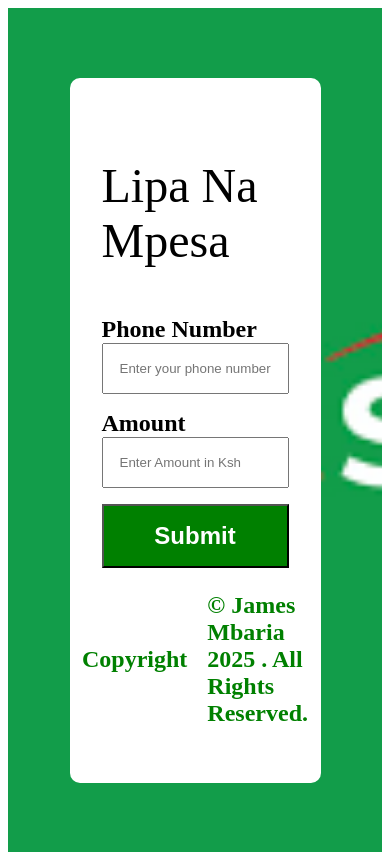
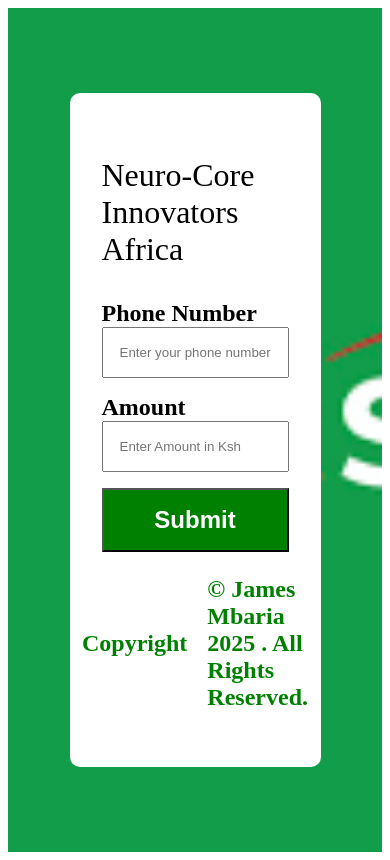
Before and after one commit to jamesmbaria1234/LIPA-NA-MPESA, a React (Vite) app in the folder client/: page / in a window 390 px wide. Built offline with nearby package versions, Linux system fonts and the light colour scheme; no server answers.

Commit message:
work on responsivness

```diff
--- a/client/src/App.css
+++ b/client/src/App.css
@@ -18,6 +18,13 @@
 p{
     font-size: 3rem;
     text-transform: capitalize;
+    font-weight: 600;
+}
+@media screen and (max-width:45.375em){
+ p{
+   font-weight: 500;
+   font-size: 2rem;
+ }
 }
 label{
     text-transform: capitalize;
--- a/client/src/App.jsx
+++ b/client/src/App.jsx
@@ -15,6 +15,7 @@
       // console.log("Sending data:", values);
       try {
         SetIsLoading(true)
+
        const response= await axios.post(`${API_URL}api/stkPush`, {
           phoneNumber: String(values.phone),
           amount: String(values.amount),
@@ -28,6 +29,7 @@
         // console.log("frontend response",response);
         toast.success("Payment request sent successfully");
       } catch (error) {
+
         toast.error('Something went wrong ⚠️')
         // console.error("Error submitting form:", error.message);
 
@@ -53,12 +55,10 @@
 
   return (
     <div className="app">
-
-
-        <ToastContainer />
+       <ToastContainer />
 
       <form onSubmit={formik.handleSubmit}>
-        <p>Lipa na Mpesa</p>
+        <p>neuro-core innovators africa</p>
         <div className="inputs">
           <label>Phone Number</label>
           <input
--- a/client/vite.config.js
+++ b/client/vite.config.js
@@ -4,4 +4,5 @@
 // https://vitejs.dev/config/
 export default defineConfig({
   plugins: [react()],
+
 })
```
